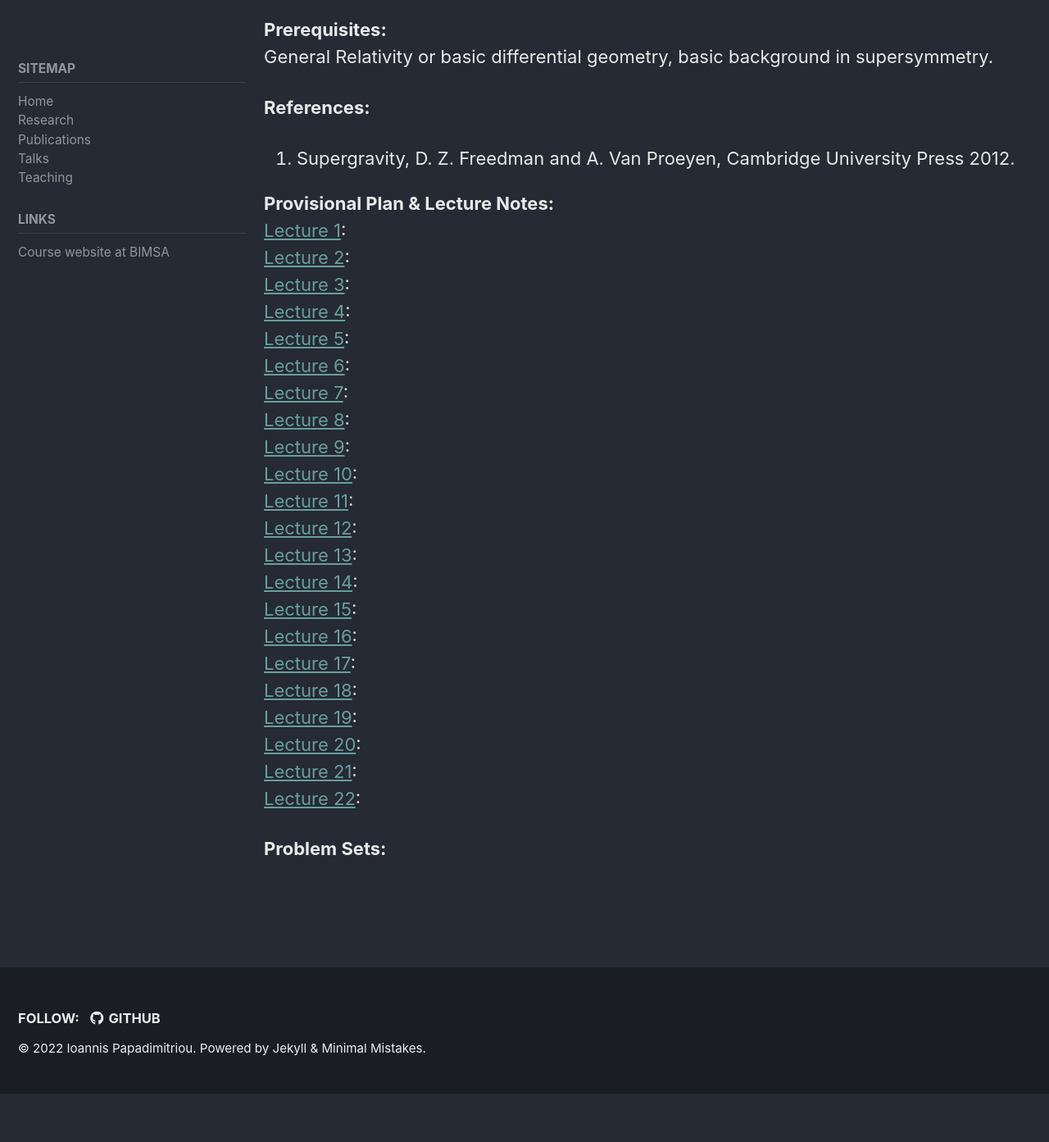
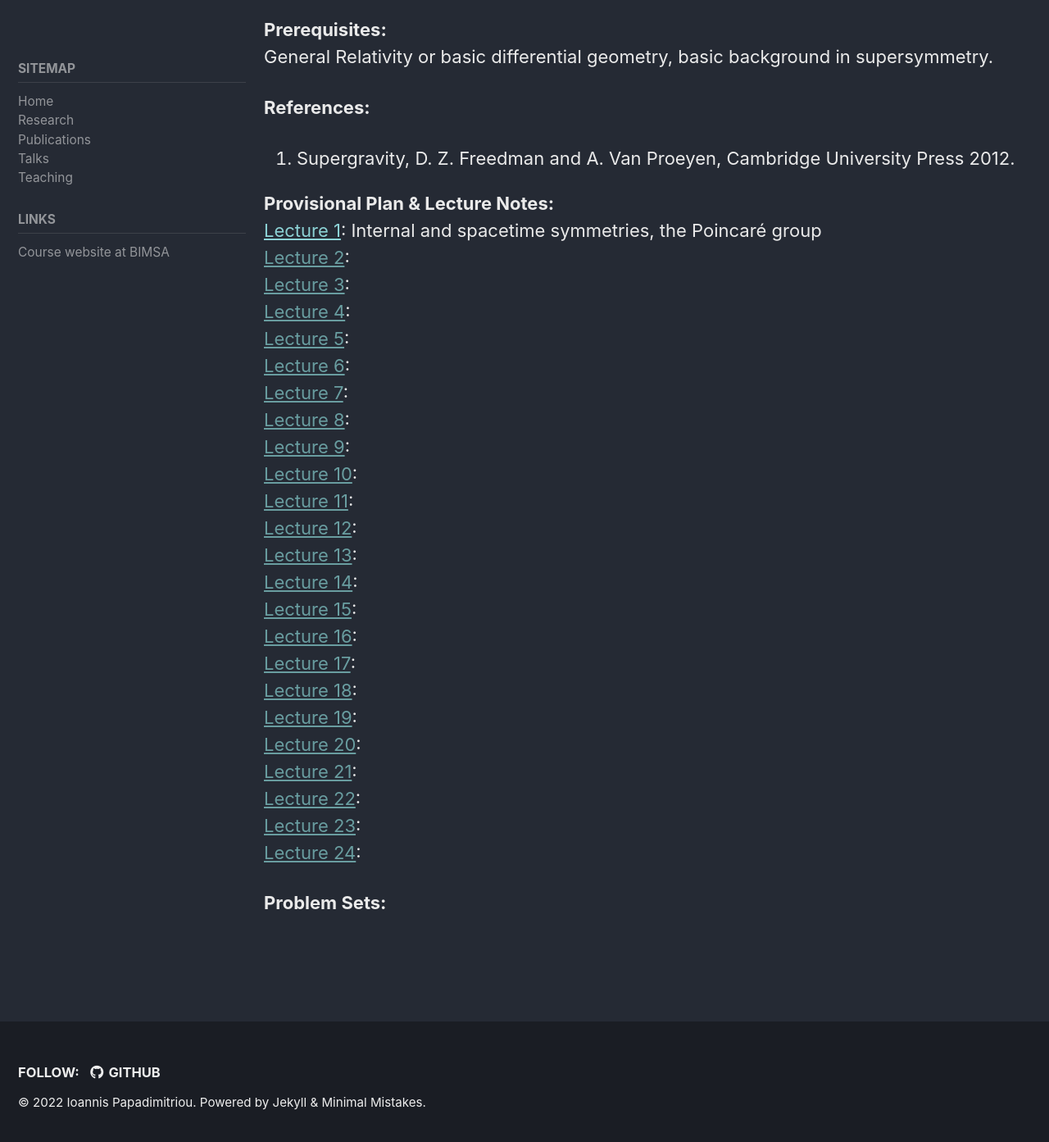
Before and after one commit to ipapadimitriou/ipapadimitriou.github.io, a Jekyll site: the page built from _pages/2022.md, in a window 1280 px wide and 1400 px high, scrolled down 522 px. Shown: the top 1393 px of the window at 82% size. Built offline with Jekyll 4.4.1, drawn with Linux system fonts in a browser that asks for light colours; cached includes are drawn as plain includes; before the commit the page ends 1856 px from its top, so only the background shows below that.

Commit message:
uploaded lecture 1 of supergravity course

```diff
--- a/_pages/2022.md
+++ b/_pages/2022.md
@@ -46,7 +46,7 @@ General Relativity or basic differential geometry, basic background in supersymm
 
 
 <b>Provisional Plan & Lecture Notes:</b><br>
-[Lecture 1](): <br>
+[Lecture 1](./attachments/teaching/Introduction to Supergravity 2022/lecture notes/Introduction to Supergravity - Lecture 1.pdf): Internal and spacetime symmetries, the Poincaré group <br>
 [Lecture 2](): <br>
 [Lecture 3](): <br>
 [Lecture 4](): <br>
@@ -68,6 +68,8 @@ General Relativity or basic differential geometry, basic background in supersymm
 [Lecture 20](): <br>
 [Lecture 21](): <br>
 [Lecture 22](): <br>
+[Lecture 23](): <br>
+[Lecture 24](): <br>
 
 
 <b>Problem Sets:</b><br>
```
Also changed, not shown: 1 other file.
